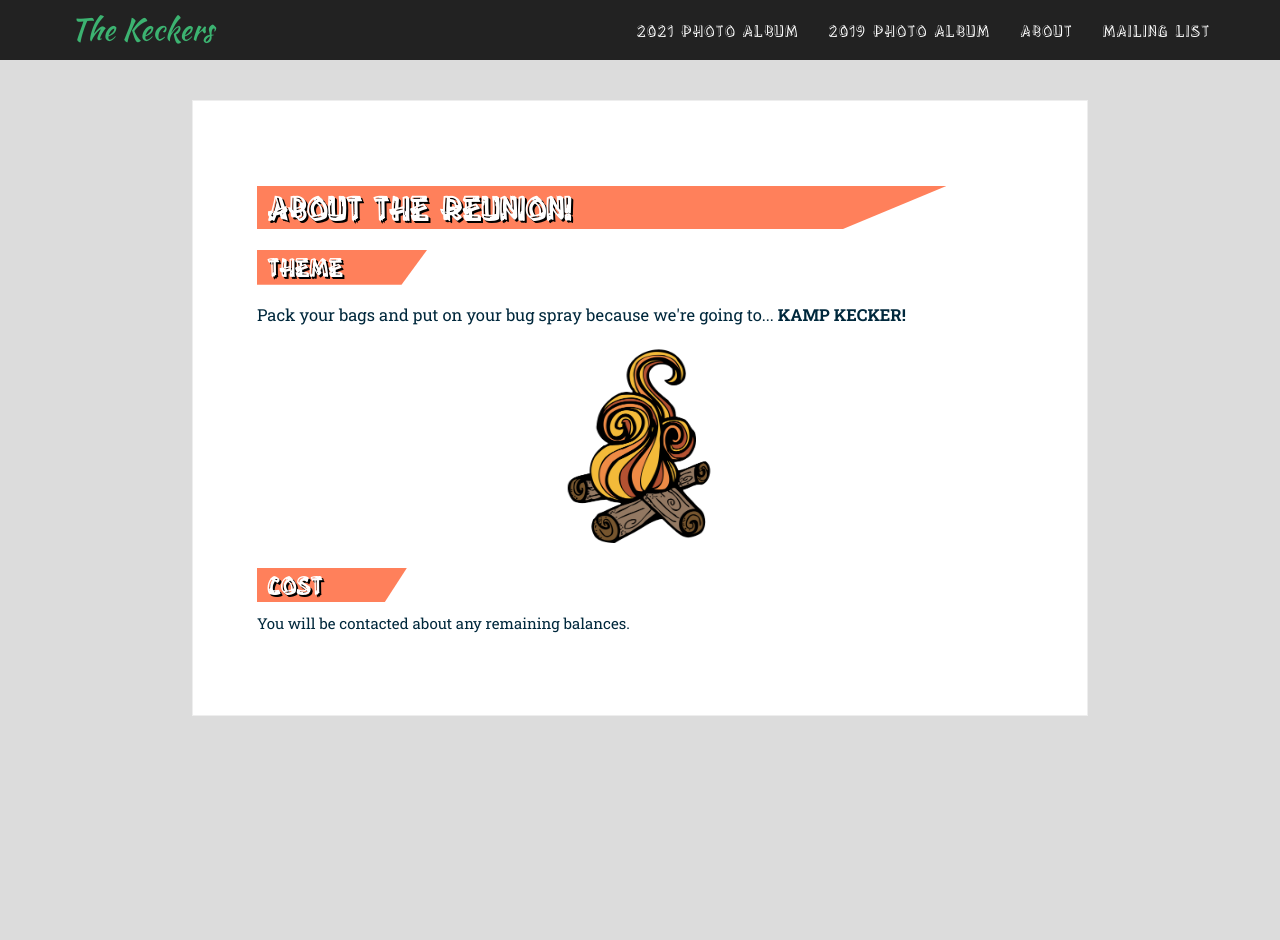
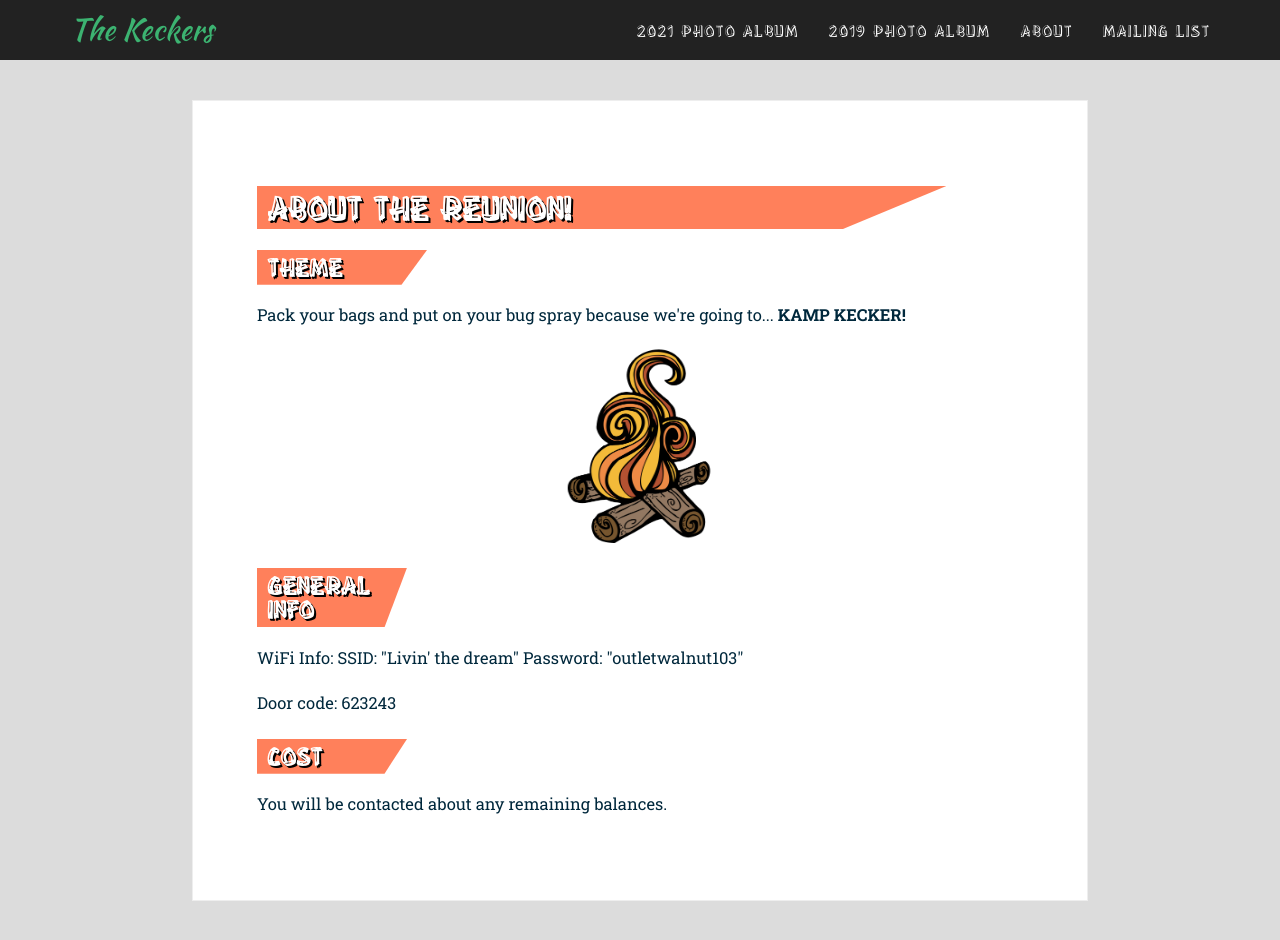
Before and after one commit to xb4r7x/xb4r7x.github.io, a Jekyll site: the page built from _2017_pages/about.html, in a window 1280 px wide and 1021 px high. Shown: the top 940 px of the window. Built offline with Jekyll 4.4.1, drawn with Linux system fonts in a browser that asks for light colours; some web fonts are replaced.

Commit message:
Update about.html

```diff
--- a/_2017_pages/about.html
+++ b/_2017_pages/about.html
@@ -16,7 +16,11 @@ title: About the Reunion!
       <p>Pack your bags and put on your bug spray because we're going to... <b>KAMP KECKER!</b></p>
       <p style="text-align:center;"><img src="../css/2016_style/img/campfire.png" alt="campfire" class="center" height="200" width="150"></p>
 
-      <h2 class="third">Cost</h2
+      <h2 class="third">General Info</h2>
+        <p>WiFi Info: SSID: "Livin' the dream" Password: "outletwalnut103"</p>
+        <p>Door code: 623243</p>
+
+      <h2 class="third">Cost</h2>
 
       <p>You will be contacted about any remaining balances.</p>
     </section>
```
